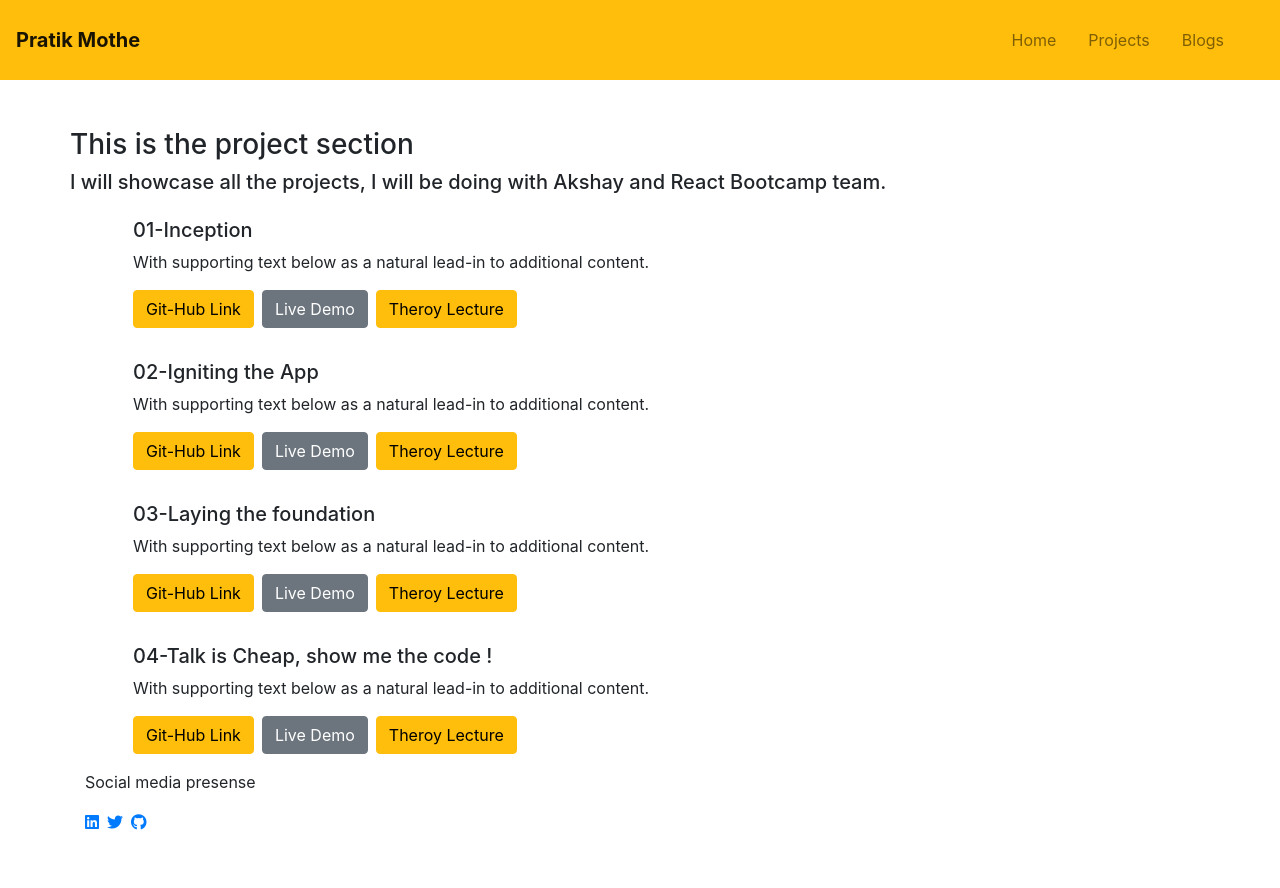
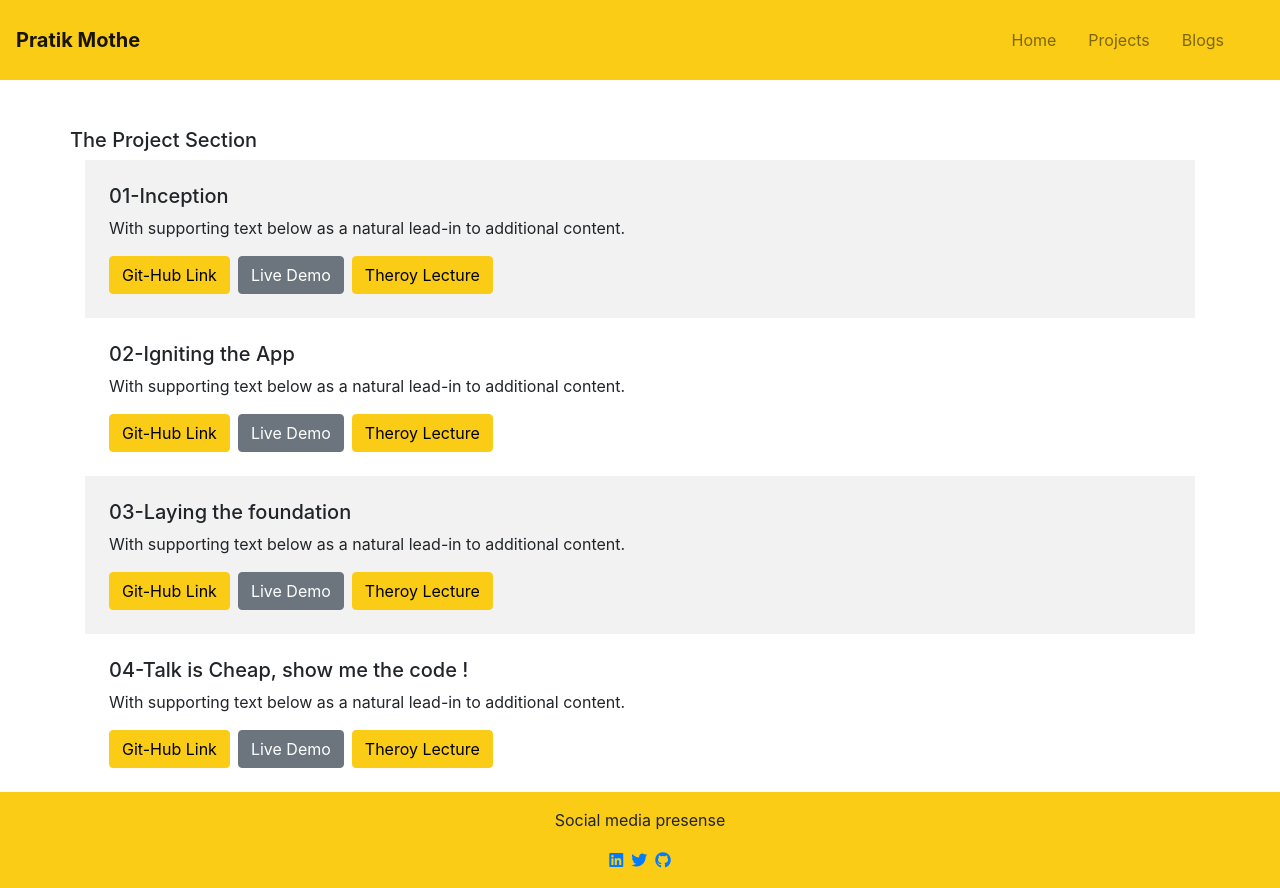
Before and after one commit to Pratik33/Namste-React-bootcamp, a React (Vite) app in the folder main-Code/: page / in a window 1280 px wide. Before the commit the page ends 850 px from the top, so only its background shows below. Built offline with nearby package versions, Linux system fonts and the light colour scheme.

Commit message:
refactor : header - footer and projectsection changed
refactor : header - footer and projectsection changed

```diff
--- a/main-Code/src/App.js
+++ b/main-Code/src/App.js
@@ -6,22 +6,19 @@ import Footer from './Components/Footer/Footer';
 export function App() {
   const navItems = data.Navbar;
   const assignmentLinks = data.assignmentLinks;
+  const projectTitle = data.pageTitle[0].project;
   return (
     <div>
       <Header navItems={navItems}></Header>
       <div className='container mt-5 mx-auto'>
         <div className='row'>
-          <div classname='col-md-12'>
-            <PageHeading />
+          <div classname='col-md-12 m-0 p-0'>
+            <PageHeading pageTitle={projectTitle} />
           </div>
         </div>
-        <div className='row'>
-          <Projects assignments={assignmentLinks} />
-        </div>
-        <div className='row'>
-          <Footer />
-        </div>
+        <Projects assignments={assignmentLinks} />
       </div>
+      <Footer />
     </div>
   );
 }
--- /dev/null
+++ b/main-Code/src/Components/Footer/Footer.css
@@ -0,0 +1,3 @@
+.footer {
+  background-color: var(--primaryColor);
+}
--- a/main-Code/src/Components/Footer/Footer.js
+++ b/main-Code/src/Components/Footer/Footer.js
@@ -1,11 +1,12 @@
 import React from 'react';
-
+import './Footer.css';
 function Footer() {
   return (
-    <footer className='bg-red'>
-      <div className='col-md-12'>
+    <div className='row footer text-center'>
+      <div className='col-md-12 '>
+        <footer className='footer p-3'>
           <p>Social media presense</p>
-        <ul className='list-inline'>
+          <ul className='list-inline m-0 p-0'>
             <li className='list-inline-item'>
               <a
                 class='link link-active'
@@ -33,8 +34,9 @@ function Footer() {
               </a>
             </li>
           </ul>
+        </footer>
       </div>
-    </footer>
+    </div>
   );
 }
 
--- a/main-Code/src/Components/Pageheading/PageHeading.js
+++ b/main-Code/src/Components/Pageheading/PageHeading.js
@@ -1,13 +1,9 @@
 import React from 'react';
 
-function PageHeading() {
+function PageHeading({ pageTitle }) {
   return (
     <div>
-      <h3>This is the project section</h3>
-      <h5>
-        I will showcase all the projects, I will be doing with Akshay and React
-        Bootcamp team.
-      </h5>
+      <h5>{pageTitle}</h5>
     </div>
   );
 }
--- a/main-Code/src/Components/Projects/Project/ProjectItem.js
+++ b/main-Code/src/Components/Projects/Project/ProjectItem.js
@@ -1,13 +1,24 @@
 import React from 'react';
 import './ProjectItem.css';
 
-function ProjectItem({ assignment }) {
+function ProjectItem({ assignment, cssClass }) {
   return (
-    <div className='col-md-12 mx-5 my-3 projectItem justify-content-center'>
+    <div className={`'row ${cssClass} justify-content-center`}>
+      <div className={`col-md-12 p-4 projectItem justify-content-center `}>
+        <div className='row m-0 p-0'>
+          <div class='col m-0 p-0'>
             <h5>{assignment.title}</h5>
+          </div>
+        </div>
+        <div className='row m-0 p-0'>
+          <div class='col m-0 p-0'>
             <p>
-        With supporting text below as a natural lead-in to additional content.
+              With supporting text below as a natural lead-in to additional
+              content.
             </p>
+          </div>
+        </div>
+
         <a
           href={assignment.gitHubLink}
           target='_blank'
@@ -26,6 +37,7 @@ function ProjectItem({ assignment }) {
           Theroy Lecture
         </a>
       </div>
+    </div>
   );
 }
 
--- a/main-Code/src/Components/Projects/Projects.js
+++ b/main-Code/src/Components/Projects/Projects.js
@@ -2,8 +2,14 @@ import React from 'react';
 import ProjectItem from './Project/ProjectItem';
 
 function Projects({ assignments }) {
-  let projects = assignments.map((assignment) => {
-    return <ProjectItem assignment={assignment} />;
+  let projects = assignments.map((assignment, index) => {
+    let cssClass = index % 2 == 0 ? 'offset-background' : 'plain-background:';
+    return (
+      <ProjectItem
+        assignment={assignment}
+        cssClass={cssClass}
+      />
+    );
   });
   return <>{projects}</>;
 }
--- a/main-Code/src/Components/header/Header.css
+++ b/main-Code/src/Components/header/Header.css
@@ -1,6 +1,3 @@
-:root {
-  --primaryColor: #ffbe0b;
-}
 .header-background {
   background-color: var(--primaryColor);
 }
--- a/main-Code/src/data.json
+++ b/main-Code/src/data.json
@@ -29,5 +29,6 @@
       "gitHubLink": "#",
       "liveDemoLink": "#"
     }
-  ]
+  ],
+  "pageTitle": [{ "project": "The Project Section" }]
 }
--- a/main-Code/src/index.js
+++ b/main-Code/src/index.js
@@ -1,5 +1,6 @@
 import ReactDOM from 'react-dom';
 import { App } from './App';
+import './styles.css';
 
 const app = document.getElementById('app');
 ReactDOM.render(<App />, app);
--- a/main-Code/src/styles.css
+++ b/main-Code/src/styles.css
@@ -1,4 +1,13 @@
 :root {
-  --primaryColor: #fca311;
+  --primaryColor: #facc15;
   --secondaryColor: #e3d5ca;
+  --offset-background: #f2f2f2;
+  --plain-background: #ffffff;
 }
+
+.offset-background {
+  background-color: var(--offset-background);
+}
+.plain-background {
+  background-color: var(--plain-background);
+}
```
Lines whose indentation alone changed are shown as unchanged.
